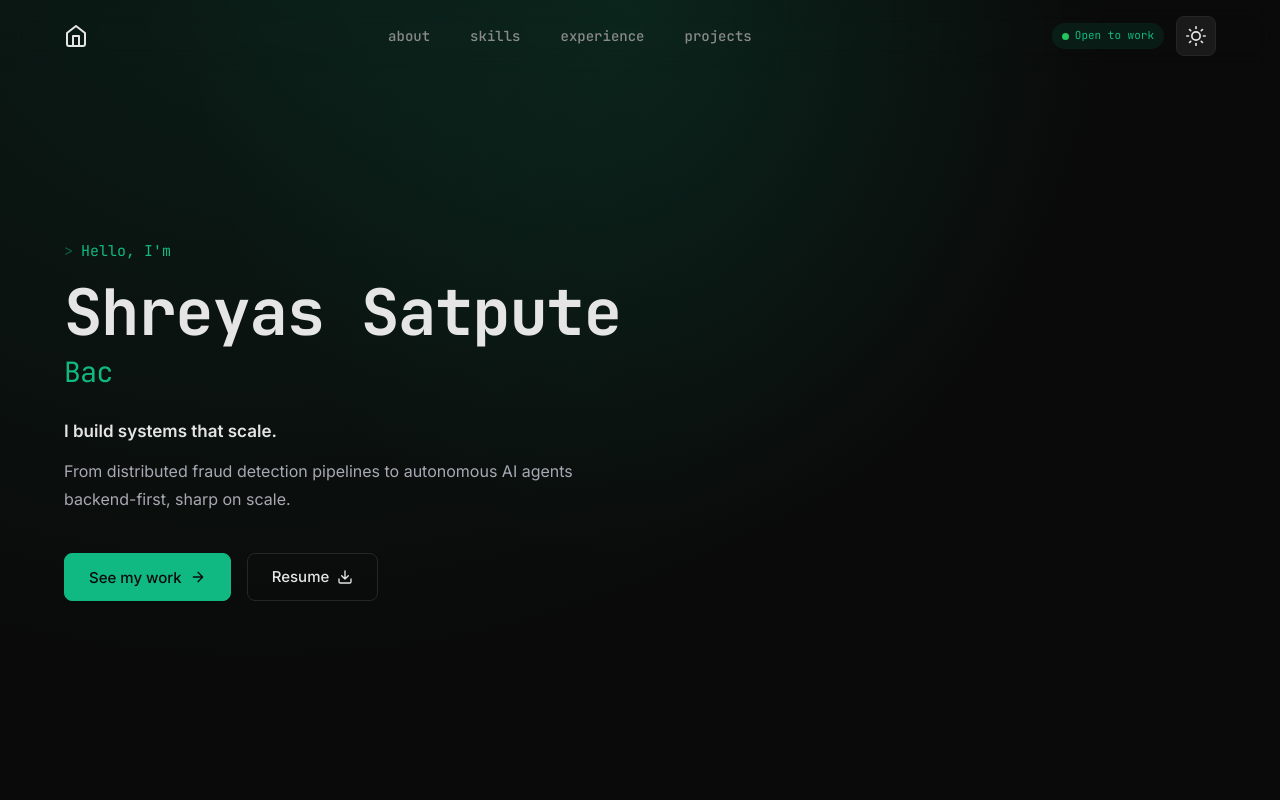
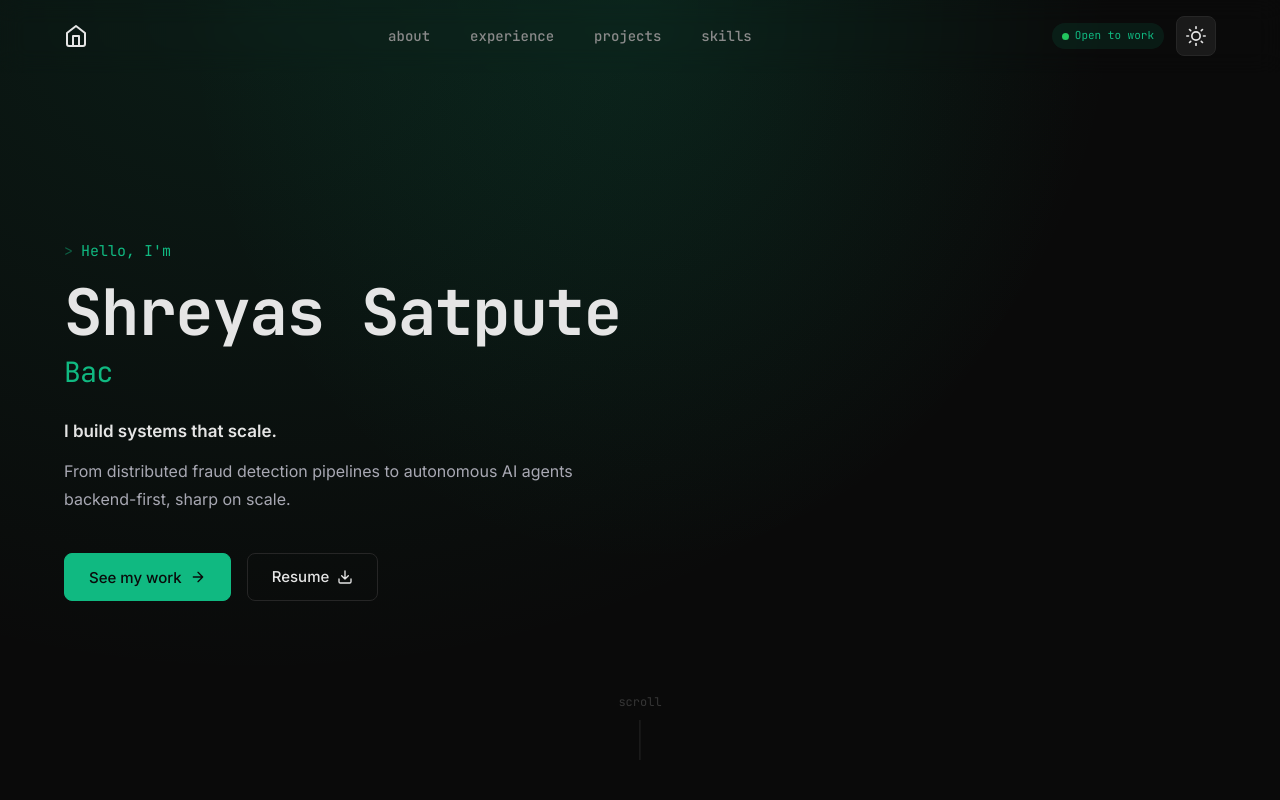
Before and after one commit to shreyas-debug/portfolio, a React (Create React App) app: page /#/ in a window 1280 px wide. Shown: the top 800 px of the page. Built offline with nearby package versions, Linux system fonts and the light colour scheme.

Commit message:
Update layout

```diff
--- a/src/components/Banner.js
+++ b/src/components/Banner.js
@@ -208,11 +208,58 @@ export const Banner = () => {
 
       </div>{/* end container */}
 
+      {/* Scroll indicator - hidden on mobile */}
+      <div
+        className="scroll-indicator"
+        style={{
+          position: 'absolute',
+          bottom: '40px',
+          left: '50%',
+          transform: 'translateX(-50%)',
+          display: 'flex',
+          flexDirection: 'column',
+          alignItems: 'center',
+          gap: '8px',
+          color: 'var(--text-muted)',
+          fontSize: '12px',
+          fontFamily: "'JetBrains Mono', monospace",
+          zIndex: 2
+        }}
+      >
+        <span style={{ opacity: 0.6 }}>scroll</span>
+        <div style={{
+          width: '1px',
+          height: '40px',
+          backgroundColor: 'var(--border-color)',
+          position: 'relative',
+          overflow: 'hidden'
+        }}>
+          <div style={{
+            position: 'absolute',
+            top: '-40px',
+            left: 0,
+            width: '100%',
+            height: '40px',
+            backgroundColor: 'var(--accent)',
+            animation: 'scrollDown 2s ease-in-out infinite'
+          }} />
+        </div>
+      </div>
+
       <style>{`
         @keyframes blink {
           0%, 100% { opacity: 1; }
           50% { opacity: 0; }
         }
+        @keyframes scrollDown {
+          0% { transform: translateY(0); }
+          100% { transform: translateY(80px); }
+        }
+        @media (max-width: 768px) {
+          .scroll-indicator {
+            display: none !important;
+          }
+        }
       `}</style>
     </section>
   );
--- a/src/components/NavBar.js
+++ b/src/components/NavBar.js
@@ -18,7 +18,7 @@ export const NavBar = () => {
       setScrolled(window.scrollY > 50);
 
       if (!isAboutPage) {
-        const sections = ['skills', 'experience', 'projects'];
+        const sections = ['experience', 'projects', 'skills'];
         let currentSection = 'home';
 
         for (const section of sections) {
@@ -61,9 +61,9 @@ export const NavBar = () => {
   const navLinks = [
     // { id: 'home', label: 'home', type: 'hash' },
     { id: 'about', label: 'about', type: 'page', path: '/about' },
-    { id: 'skills', label: 'skills', type: 'hash' },
     { id: 'experience', label: 'experience', type: 'hash' },
     { id: 'projects', label: 'projects', type: 'hash' },
+    { id: 'skills', label: 'skills', type: 'hash' },
   ];
 
   const renderNavLink = (link, isMobile = false) => {
--- a/src/pages/HomePage.js
+++ b/src/pages/HomePage.js
@@ -1,15 +1,15 @@
 import { Banner } from '../components/Banner';
-import { Skills } from '../components/Skills';
 import { Experience } from '../components/Experience';
 import { Projects } from '../components/Projects';
+import { Skills } from '../components/Skills';
 
 export const HomePage = () => {
   return (
     <>
       <Banner />
-      <Skills />
       <Experience />
       <Projects />
+      <Skills />
     </>
   );
 };
```
